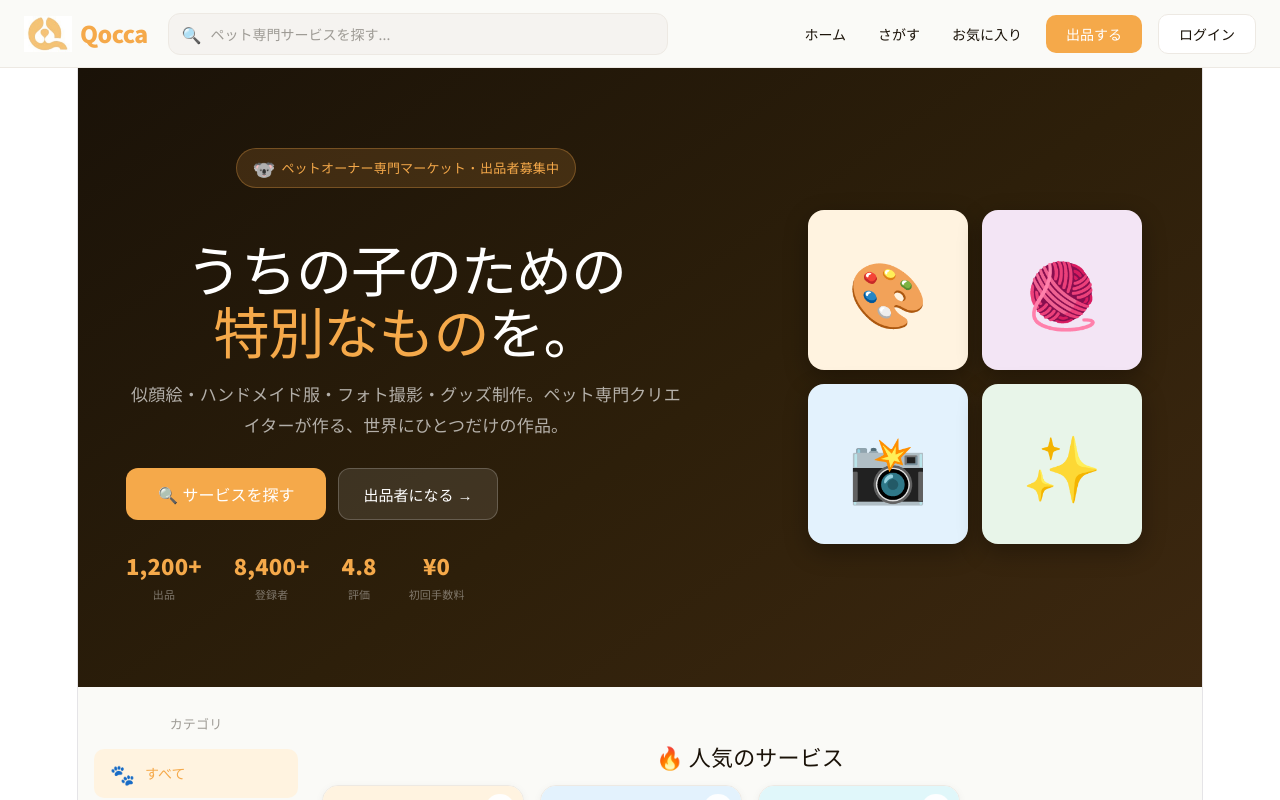
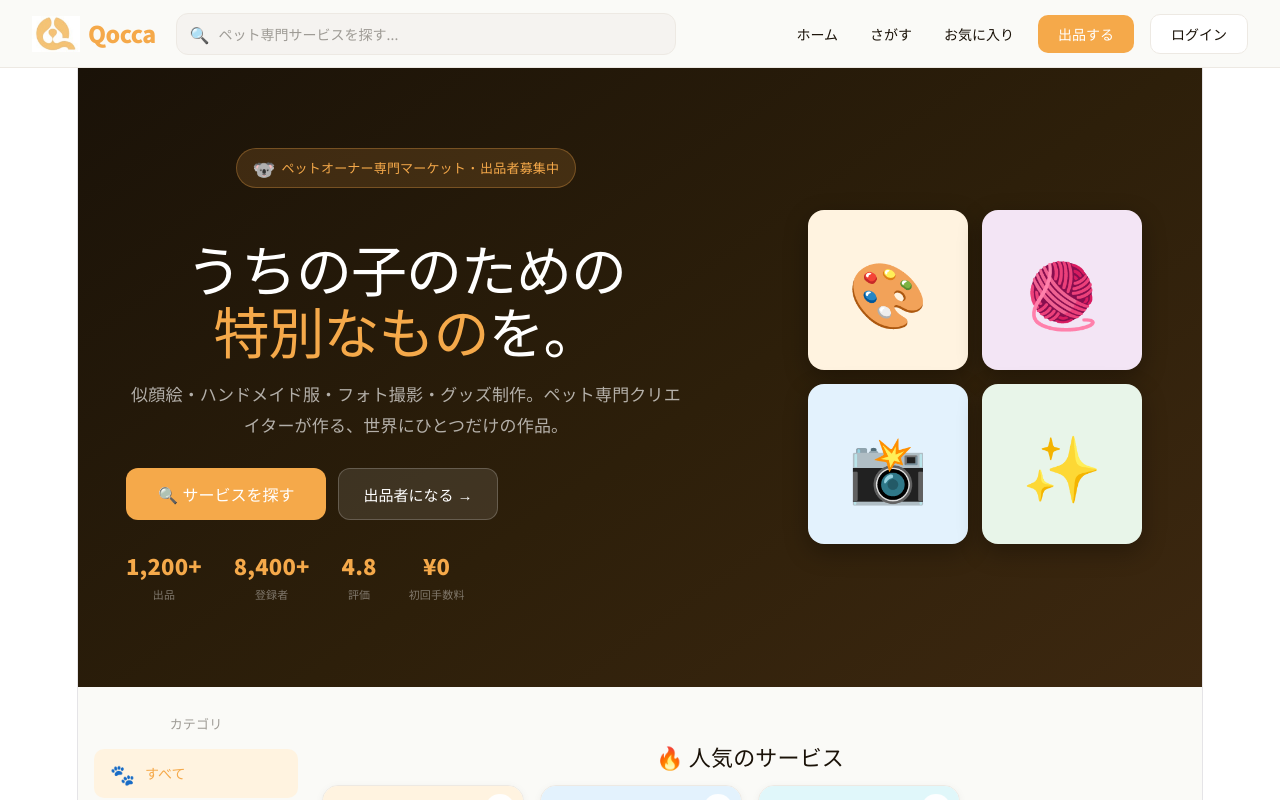
Before and after one commit to masakazu-1204/qocca, a React (Vite) app: page / in a window 1280 px wide. Shown: the top 800 px of the page. Built offline with nearby package versions, Linux system fonts and the light colour scheme.

Commit message:
Update App.tsx

```diff
--- a/src/App.tsx
+++ b/src/App.tsx
@@ -93,7 +93,7 @@ const PCNavbar = ({ setPage, liked, search, setSearch }) => (
     position:"fixed", top:0, left:0, right:0, zIndex:200,
     background:"rgba(250,250,247,0.97)", backdropFilter:"blur(12px)",
     borderBottom:`1px solid ${C.border}`, height:68,
-    display:"flex", alignItems:"center", padding:"0 24px", gap:20
+    display:"flex", alignItems:"center", padding:"0 32px", gap:20, width:"100%", boxSizing:"border-box"
   }}>
     <div onClick={()=>setPage("home")} style={{ flexShrink:0 }}><Logo size={32}/></div>
     <div style={{ flex:1, maxWidth:500, position:"relative" }}>
```
